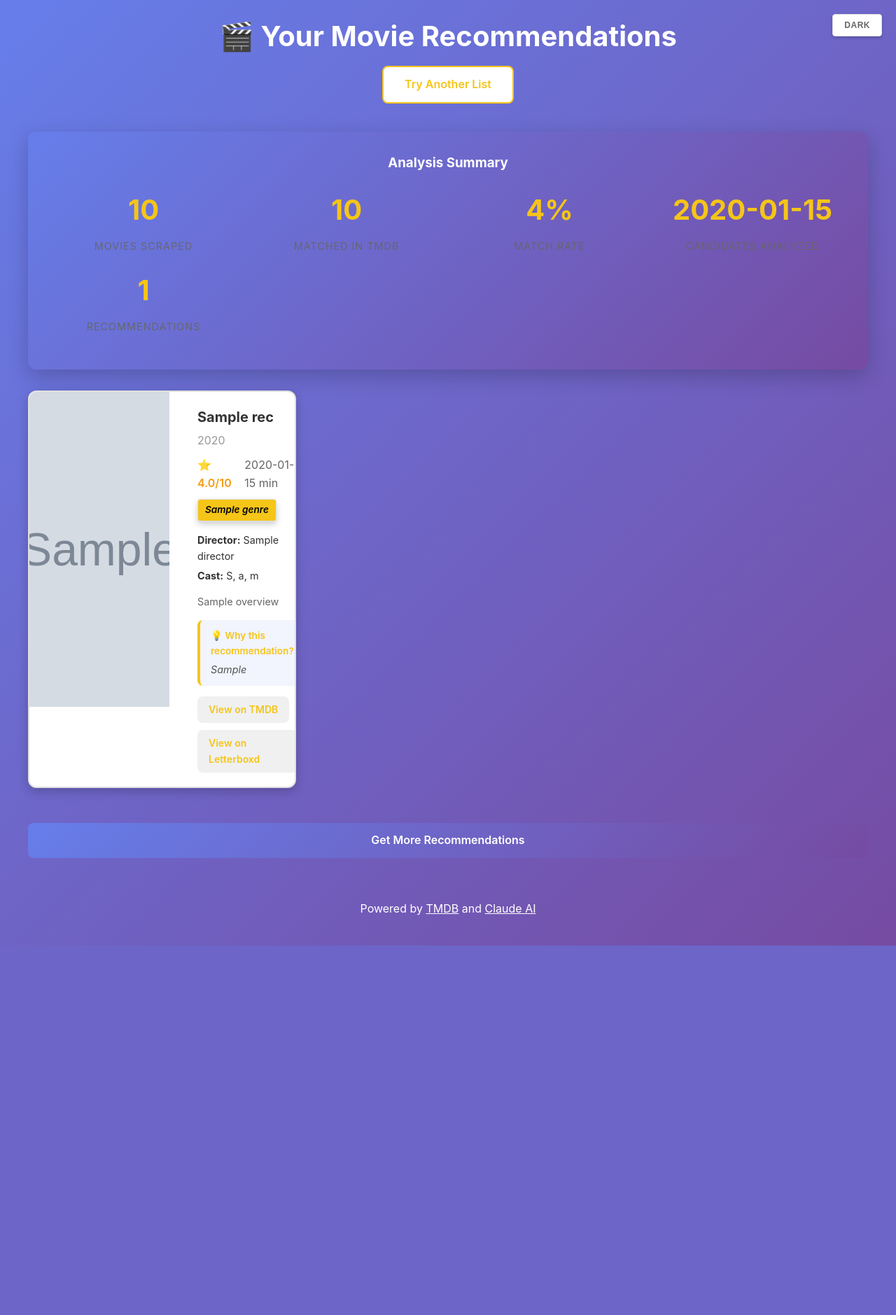
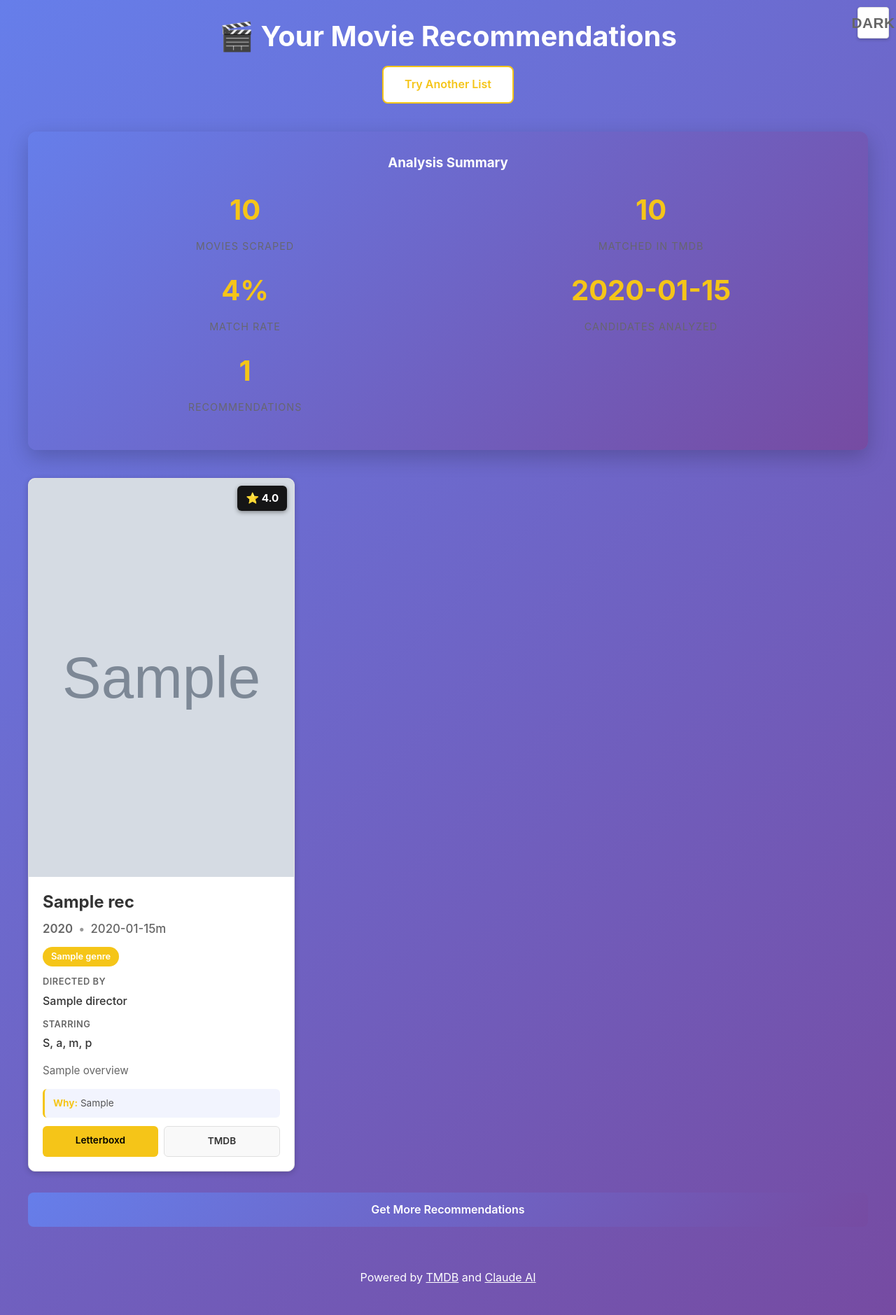
Before and after one commit to evanlitz/LetterBoxd-Account-Stats, a FastAPI app: template templates/results.html in a window 1280 px wide. Shown: the whole page at 70% size. Before the commit the page ends 1351 px from the top, so only its background shows below. Run offline with FastAPI, Linux system fonts and the light colour scheme; the template is opened without the code that fills it: most values are stand-ins (such as "Sample title", 1, 10 or a date in 2020); grey boxes marked "Sample" are stand-in pictures.

Commit message:
Improve frontend design and fix UI issues
Redesigned movie recommendation cards with proper 3-column grid layout and fixed poster aspect ratios. Improved typography with larger text sizes for better readability. Increased cast members shown and display full movie descriptions. Enhanced text contrast in info sections. Fixed homepage button labels and removed placeholder usernames. Added Claude API timeout settings and updated anthropic library.

```diff
--- a/requirements.txt
+++ b/requirements.txt
@@ -4,7 +4,7 @@
 python-multipart>=0.0.6  # Required for form data handling
 
 # LLM Integration
-anthropic>=0.7.0
+anthropic>=0.40.0
 
 # HTTP & Web Scraping
 requests>=2.31.0
--- a/static/style.css
+++ b/static/style.css
@@ -64,8 +64,9 @@
 }
 
 .container {
-    max-width: 1200px;
+    max-width: 100%;
     margin: 0 auto;
+    padding: 0 20px;
 }
 
 /* Header */
@@ -455,137 +462,216 @@
     opacity: 0.9;
 }
 
-/* Movies Grid */
-.recommendations-grid {
+/* Movie Grid - Simple 3 Column Layout */
+.movie-grid {
     display: grid;
-    grid-template-columns: repeat(auto-fill, minmax(300px, 1fr));
-    gap: 25px;
-    margin-top: 30px;
-}
-
-.movie-card {
-    background: var(--movie-card-bg);
-    border-radius: 12px;
+    grid-template-columns: repeat(3, 1fr);
+    gap: 28px;
+    margin-top: 40px;
+    width: 100%;
+}
+
+.movie-card-modern {
+    background: var(--card-bg);
+    border-radius: 10px;
     overflow: hidden;
-    box-shadow: 0 5px 15px var(--shadow-color);
-    transition: transform 0.3s, box-shadow 0.3s, background 0.3s;
-}
-
-.movie-card:hover {
-    transform: translateY(-5px);
-    box-shadow: 0 10px 25px var(--shadow-color);
-}
-
-.movie-poster {
+    box-shadow: 0 2px 8px var(--shadow-color);
+    transition: all 0.3s ease;
+    border: 1px solid var(--border-color);
+}
+
+.movie-card-modern:hover {
+    transform: translateY(-6px);
+    box-shadow: 0 8px 20px var(--shadow-hover);
+    border-color: var(--link-color);
+}
+
+.poster-wrapper {
+    position: relative;
+    overflow: hidden;
+}
+
+.poster-link {
+    display: block;
+}
+
+.poster-img {
     width: 100%;
-    height: 450px;
-    overflow: hidden;
-    background: #f0f0f0;
-}
-
-.movie-poster img {
+    aspect-ratio: 2/3;
+    object-fit: cover;
+    display: block;
+}
+
+.movie-card-modern:hover .poster-img {
+    transform: scale(1.08);
+    transition: transform 0.3s ease;
+}
+
+.poster-placeholder {
     width: 100%;
-    height: 100%;
-    object-fit: cover;
-}
-
-.no-poster {
-    height: 100%;
+    aspect-ratio: 2/3;
     display: flex;
     align-items: center;
     justify-content: center;
+    font-size: 4rem;
+    background: linear-gradient(135deg, var(--step-bg), var(--border-color));
+}
+
+.rating-badge {
+    position: absolute;
+    top: 10px;
+    right: 10px;
+    background: rgba(0, 0, 0, 0.9);
+    color: #fff;
+    padding: 6px 12px;
+    border-radius: 6px;
+    font-weight: 700;
+    font-size: 0.95rem;
+    box-shadow: 0 2px 6px rgba(0, 0, 0, 0.4);
+}
+
+.card-content {
+    padding: 20px;
+}
+
+.card-title {
+    margin: 0 0 10px 0;
+    font-size: 1.5rem;
+    line-height: 1.3;
+    font-weight: 700;
+}
+
+.card-title a {
+    color: var(--text-primary);
+    text-decoration: none;
+}
+
+.card-title a:hover {
+    color: var(--link-color);
+}
+
+.card-meta {
+    display: flex;
+    align-items: center;
+    gap: 8px;
+    font-size: 1.05rem;
+    color: var(--text-secondary);
+    margin-bottom: 12px;
+}
+
+.meta-year {
+    font-weight: 600;
+}
+
+.meta-dot {
     color: var(--text-muted);
 }
 
-.movie-info {
-    padding: 20px;
-}
-
-.movie-title {
-    color: var(--text-primary);
-    font-size: 1.25rem;
-    margin-bottom: 5px;
-}
-
-.movie-year {
-    color: var(--text-muted);
-    margin-bottom: 10px;
-}
-
-.movie-meta {
-    display: flex;
-    gap: 15px;
-    margin-bottom: 10px;
-}
-
-.rating {
-    color: #f39c12;
-    font-weight: 600;
-}
-
-.runtime {
-    color: var(--text-secondary);
-}
-
-.movie-genres {
+.meta-runtime {
+    font-weight: 500;
+}
+
+.card-genres {
     display: flex;
     flex-wrap: wrap;
+    gap: 6px;
+    margin-bottom: 12px;
+}
+
+.genre-badge {
+    background: var(--link-color);
+    color: #000;
+    padding: 4px 10px;
+    border-radius: 12px;
+    font-size: 0.75rem;
+    font-weight: 600;
+}
+
+.card-credits {
+    margin-bottom: 16px;
+    display: flex;
+    flex-direction: column;
+    gap: 12px;
+}
+
+.credit-block {
+    display: flex;
+    flex-direction: column;
+    gap: 4px;
+}
+
+.credit-label {
+    color: var(--text-secondary);
+    font-weight: 600;
+    font-size: 0.8rem;
+    text-transform: uppercase;
+    letter-spacing: 0.5px;
+}
+
+.credit-names {
+    color: var(--text-primary);
+    font-size: 1rem;
+    line-height: 1.5;
+    font-weight: 500;
+}
+
+.card-overview {
+    color: var(--text-secondary);
+    font-size: 0.95rem;
+    line-height: 1.6;
+    margin: 0 0 14px 0;
+}
+
+.why-recommended {
+    background: var(--reason-bg);
+    border-left: 3px solid var(--link-color);
+    padding: 10px 12px;
+    border-radius: 6px;
+    font-size: 0.85rem;
+    line-height: 1.5;
+    color: var(--reason-text);
+    margin-bottom: 12px;
+}
+
+.why-recommended strong {
+    color: var(--link-color);
+}
+
+.card-actions {
+    display: flex;
     gap: 8px;
-    margin-bottom: 15px;
-}
-
-.genre-tag {
+}
+
+.btn-view,
+.btn-info {
+    flex: 1;
+    padding: 10px 16px;
+    border-radius: 6px;
+    text-decoration: none;
+    font-weight: 600;
+    font-size: 0.85rem;
+    text-align: center;
+    transition: all 0.2s ease;
+}
+
+.btn-view {
     background: var(--link-color);
-    color: white;
-    padding: 4px 12px;
-    border-radius: 15px;
-    font-size: 0.8rem;
-}
-
-.movie-crew {
-    margin-bottom: 15px;
-    font-size: 0.9rem;
-    color: var(--text-primary);
-}
-
-.movie-crew p {
-    margin-bottom: 5px;
-}
-
-.movie-overview {
-    color: var(--text-secondary);
-    font-size: 0.9rem;
-    line-height: 1.5;
-    margin-bottom: 15px;
-}
-
-.recommendation-reason {
-    background: var(--reason-bg);
-    border-left: 4px solid var(--link-color);
-    padding: 12px 15px;
-    margin-bottom: 15px;
-    border-radius: 8px;
-    transition: background 0.3s ease;
-}
-
-.reason-label {
-    font-weight: 600;
-    color: var(--link-color);
-    font-size: 0.85rem;
-    margin-bottom: 5px;
-}
-
-.reason-text {
-    color: var(--reason-text);
-    font-size: 0.9rem;
-    line-height: 1.5;
-    font-style: italic;
-}
-
-.movie-links {
-    display: flex;
-    flex-wrap: wrap;
-    gap: 10px;
+    color: #000;
+}
+
+.btn-view:hover {
+    background: var(--accent-color);
+}
+
+.btn-info {
+    background: var(--step-bg);
+    color: var(--text-primary);
+    border: 1px solid var(--border-color);
+}
+
+.btn-info:hover {
+    border-color: var(--link-color);
+    color: var(--link-color);
 }
 
 /* Error Page */
--- a/templates/compare.html
+++ b/templates/compare.html
@@ -28,7 +28,7 @@
                         type="text"
                         id="usernames"
                         name="usernames"
-                        placeholder="e.g., connoreatspants, username2, username3"
+                        placeholder="e.g., username1, username2, username3"
                         required
                     />
                     <p class="help-text">Enter 2-5 usernames separated by commas</p>
@@ -50,9 +50,7 @@
                     </div>
                 </div>
 
-                <button type="submit" class="submit-btn">
-                    <span>Compare Profiles</span>
-                </button>
+                <button type="submit" class="btn-primary">Compare Profiles</button>
             </form>
         </div>
 
--- a/templates/profile_analysis.html
+++ b/templates/profile_analysis.html
@@ -37,7 +37,7 @@
                             type="text"
                             id="username"
                             name="username"
-                            placeholder="connoreatspants"
+                            placeholder="username"
                             required
                             autocomplete="off"
                         >
--- a/templates/profile_results.html
+++ b/templates/profile_results.html
@@ -18,7 +18,7 @@
             <p class="subtitle">Based on Letterboxd viewing history</p>
             <div style="margin-top: 15px; display: flex; gap: 10px; justify-content: center;">
                 <a href="/profile-analysis" class="btn-secondary" style="font-size: 0.9rem; padding: 8px 16px;">Analyze Another Profile</a>
-                <a href="/" class="btn-secondary" style="font-size: 0.9rem; padding: 8px 16px;">← Back to List Recommendations</a>
+                <a href="/" class="btn-secondary" style="font-size: 0.9rem; padding: 8px 16px;">← Back to Home</a>
             </div>
         </header>
 
--- a/templates/results.html
+++ b/templates/results.html
@@ -4,7 +4,7 @@
     <meta charset="UTF-8">
     <meta name="viewport" content="width=device-width, initial-scale=1.0">
     <title>Your Recommendations - Letterboxd Movie Recommender</title>
-    <link rel="stylesheet" href="/static/style.css">
+    <link rel="stylesheet" href="/static/style.css?v=5">
 </head>
 <body>
     <!-- Dark Mode Toggle -->
@@ -45,61 +45,88 @@
                 </div>
             </div>
 
-            <div class="recommendations-grid">
+            <div class="movie-grid">
                 {% for movie in recommendations %}
-                <div class="movie-card">
-                    <div class="movie-poster">
-                        {% if movie.poster_url %}
-                            <img src="{{ movie.poster_url }}" alt="{{ movie.title }} poster">
-                        {% else %}
-                            <div class="no-poster">
-                                <span>No Poster Available</span>
-                            </div>
-                        {% endif %}
+                <article class="movie-card-modern">
+                    <div class="poster-wrapper">
+                        <a href="https://letterboxd.com/tmdb/{{ movie.tmdb_id }}" target="_blank" class="poster-link">
+                            {% if movie.poster_url %}
+                                <img src="{{ movie.poster_url }}" alt="{{ movie.title }}" class="poster-img">
+                            {% else %}
+                                <div class="poster-placeholder">🎬</div>
+                            {% endif %}
+                        </a>
+                        <div class="rating-badge">
+                            <span>⭐ {{ "%.1f"|format(movie.rating) }}</span>
+                        </div>
                     </div>
-                    <div class="movie-info">
-                        <h3 class="movie-title">{{ movie.title }}</h3>
-                        <p class="movie-year">{{ movie.year }}</p>
 
-                        <div class="movie-meta">
-                            <span class="rating">⭐ {{ "%.1f"|format(movie.rating) }}/10</span>
-                            <span class="runtime">
-                                {% if movie.runtime %}
-                                    {{ movie.runtime }} min
-                                {% endif %}
-                            </span>
+                    <div class="card-content">
+                        <h3 class="card-title">
+                            <a href="https://letterboxd.com/tmdb/{{ movie.tmdb_id }}" target="_blank">{{ movie.title }}</a>
+                        </h3>
+
+                        <div class="card-meta">
+                            <span class="meta-year">{{ movie.year }}</span>
+                            {% if movie.runtime %}
+                            <span class="meta-dot">•</span>
+                            <span class="meta-runtime">{{ movie.runtime }}m</span>
+                            {% endif %}
                         </div>
 
-                        <div class="movie-genres">
+                        <div class="card-genres">
                             {% for genre in movie.genres[:3] %}
-                                <span class="genre-tag">{{ genre }}</span>
+                            <span class="genre-badge">
+                                {% if genre is mapping %}{{ genre.name }}{% else %}{{ genre }}{% endif %}
+                            </span>
                             {% endfor %}
                         </div>
 
-                        <div class="movie-crew">
-                            <p><strong>Director:</strong> {{ movie.directors|join(', ') if movie.directors else 'N/A' }}</p>
-                            <p><strong>Cast:</strong> {{ movie.cast[:3]|join(', ') if movie.cast else 'N/A' }}</p>
+                        <div class="card-credits">
+                            <div class="credit-block">
+                                <div class="credit-label">Directed by</div>
+                                <div class="credit-names">
+                                    {% if movie.directors %}
+                                        {% if movie.directors is string %}
+                                            {{ movie.directors }}
+                                        {% elif movie.directors[0] is mapping %}
+                                            {{ movie.directors[:2]|map(attribute='name')|join(', ') }}
+                                        {% else %}
+                                            {{ movie.directors[:2]|join(', ') }}
+                                        {% endif %}
+                                    {% else %}N/A{% endif %}
+                                </div>
+                            </div>
+                            <div class="credit-block">
+                                <div class="credit-label">Starring</div>
+                                <div class="credit-names">
+                                    {% if movie.cast %}
+                                        {% if movie.cast[0] is mapping %}
+                                            {{ movie.cast[:4]|map(attribute='name')|join(', ') }}
+                                        {% else %}
+                                            {{ movie.cast[:4]|join(', ') }}
+                                        {% endif %}
+                                    {% else %}N/A{% endif %}
+                                </div>
+                            </div>
                         </div>
 
-                        <p class="movie-overview">{{ movie.overview[:150] }}{% if movie.overview|length > 150 %}...{% endif %}</p>
+                        {% if movie.overview %}
+                        <p class="card-overview">{{ movie.overview }}</p>
+                        {% endif %}
 
                         {% if movie.recommendation_reason %}
-                        <div class="recommendation-reason">
-                            <p class="reason-label">💡 Why this recommendation?</p>
-                            <p class="reason-text">{{ movie.recommendation_reason }}</p>
+                        <div class="why-recommended">
+                            <strong>Why:</strong> {{ movie.recommendation_reason }}
                         </div>
                         {% endif %}
 
-                        <div class="movie-links">
-                            <a href="https://www.themoviedb.org/movie/{{ movie.tmdb_id }}" target="_blank" class="btn-link">
-                                View on TMDB
-                            </a>
-                            <a href="https://letterboxd.com/tmdb/{{ movie.tmdb_id }}" target="_blank" class="btn-link">
-                                View on Letterboxd
-                            </a>
+                        <div class="card-actions">
+                            <a href="https://letterboxd.com/tmdb/{{ movie.tmdb_id }}" target="_blank" class="btn-view">Letterboxd</a>
+                            <a href="https://www.themoviedb.org/movie/{{ movie.tmdb_id }}" target="_blank" class="btn-info">TMDB</a>
                         </div>
                     </div>
-                </div>
+                </article>
                 {% endfor %}
             </div>
 
```
Also changed, not shown: other parts of static/style.css (+29 -5 lines), modules/recommender_v2.py (+6 -1 lines).
